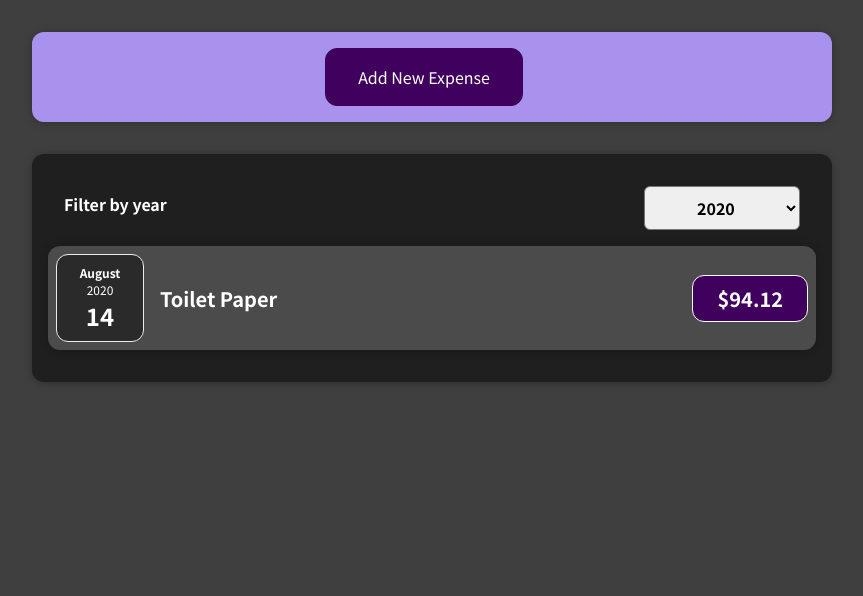
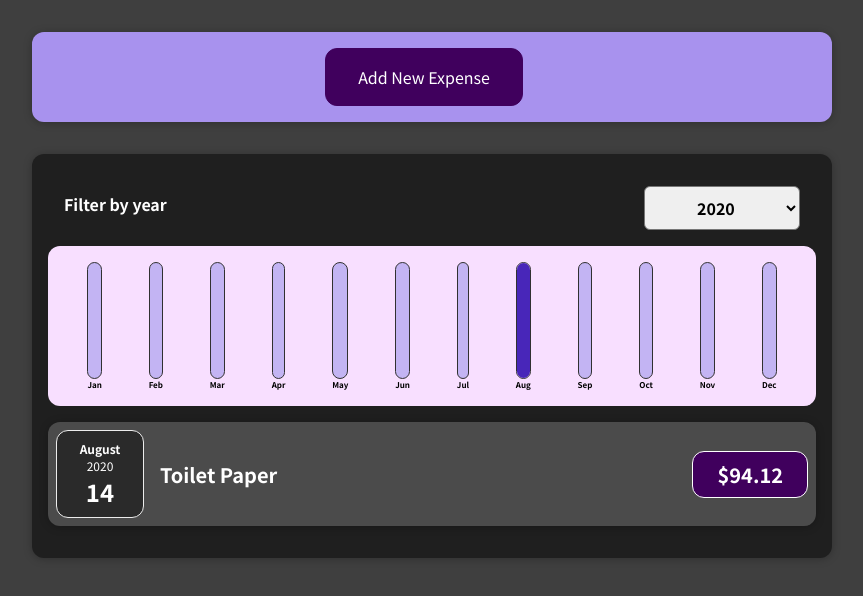
Before and after one commit to KniazevRoman/react-complete-guide, a React (Create React App) app: page / in a window 1280 px wide. Shown: the top 596 px of the page, without its empty margins (208-1071 px from the left). Built offline with nearby package versions, Linux system fonts and the light colour scheme.

Commit message:
70. Wrap up & next steps

```diff
--- /dev/null
+++ b/src/components/Chart/Chart.css
@@ -0,0 +1,9 @@
+.chart {
+    padding: 1rem;
+    border-radius: 12px;
+    background-color: #f8dfff;
+    text-align: center;
+    display: flex;
+    justify-content: space-around;
+    height: 10rem;
+}
--- /dev/null
+++ b/src/components/Chart/Chart.js
@@ -0,0 +1,24 @@
+import React from 'react';
+
+import ChartBar from './ChartBar';
+import './Chart.css';
+
+const Chart = (props) => {
+    const dataPointValues = props.dataPoints.map((dataPoint) => dataPoint.value);
+    const totalMaximum = Math.max(...dataPointValues);
+
+    return (
+        <div className="chart">
+            {props.dataPoints.map((dataPoint) => (
+                <ChartBar
+                    key={dataPoint.label}
+                    value={dataPoint.value}
+                    maxValue={totalMaximum}
+                    label={dataPoint.label}
+                />
+            ))}
+        </div>
+    )
+}
+
+export default Chart;
--- /dev/null
+++ b/src/components/Chart/ChartBar.css
@@ -0,0 +1,30 @@
+.chart-bar {
+    height: 100%;
+    display: flex;
+    flex-direction: column;
+    align-items: center;
+}
+
+.chart-bar__inner {
+    height: 100%;
+    width: 100%;
+    border: 1px solid #313131;
+    border-radius: 12px;
+    background-color: #c3b4f3;
+    overflow: hidden;
+    display: flex;
+    flex-direction: column;
+    justify-content: flex-end;
+}
+
+.chart-bar__fill {
+    background-color: #4826b9;
+    width: 100%;
+    transition: all 0.3s ease-out;
+}
+
+.chart-bar__label {
+    font-weight: bold;
+    font-size: 0.5rem;
+    text-align: center;
+}
--- /dev/null
+++ b/src/components/Chart/ChartBar.js
@@ -0,0 +1,22 @@
+import React from 'react';
+
+import "./ChartBar.css";
+
+const ChartBar = (props) => {
+    let barFillHeight = '0%';
+
+    if(props.maxValue > 0) {
+        barFillHeight = Math.round((props.value / props.maxValue) * 100) + '%';
+    }
+
+    return (
+        <div className="chart-bar">
+            <div className="chart-bar__inner">
+                <div className="chart-bar__fill" style={{height: barFillHeight}}></div>
+            </div>
+            <div className="chart-bar__label">{props.label}</div>
+        </div>
+    )
+}
+
+export default ChartBar;
--- a/src/components/Expenses/Expenses.js
+++ b/src/components/Expenses/Expenses.js
@@ -3,6 +3,7 @@ import React, {useState} from "react";
 import Card from "../UI/Card";
 import ExpenseFilter from "../ExpenseFilter/ExpenseFilter";
 import ExpensesList from "./ExpensesList";
+import ExpensesChart from "./ExpensesChart";
 import './Expenses.css';
 
 const Expenses = (props) => {
@@ -19,6 +20,7 @@ const Expenses = (props) => {
     return (
         <Card className="expenses">
             <ExpenseFilter selected={filteredYear} onChangeFilter={filterChangeHandler}/>
+            <ExpensesChart expenses={filteredExpenses}/>
             <ExpensesList items={filteredExpenses}/>
         </Card>
     );
--- /dev/null
+++ b/src/components/Expenses/ExpensesChart.js
@@ -0,0 +1,29 @@
+import React from 'react';
+
+import Chart from '../Chart/Chart';
+
+const ExpensesChart = (props) => {
+    const chartDataPoints = [
+        {label: 'Jan', value: 0},
+        {label: 'Feb', value: 0},
+        {label: 'Mar', value: 0},
+        {label: 'Apr', value: 0},
+        {label: 'May', value: 0},
+        {label: 'Jun', value: 0},
+        {label: 'Jul', value: 0},
+        {label: 'Aug', value: 0},
+        {label: 'Sep', value: 0},
+        {label: 'Oct', value: 0},
+        {label: 'Nov', value: 0},
+        {label: 'Dec', value: 0},
+    ];
+
+    for (const expense of props.expenses) {
+        const expenseMonth = expense.date.getMonth();
+        chartDataPoints[expenseMonth].value += expense.amount;
+    }
+
+    return <Chart dataPoints = {chartDataPoints}/>
+}
+
+export default ExpensesChart;
--- a/src/components/NewExpense/ExpenseForm.js
+++ b/src/components/NewExpense/ExpenseForm.js
@@ -57,7 +57,7 @@ const ExpenseForm = (props) => {
 
         const expenseData = {
             title: enteredTitle,
-            amount: enteredAmount,
+            amount: +enteredAmount,
             date: new Date(enteredDate)
         };
 
```
Also changed, not shown: 1 other file (tests, documents, lock files or other folders).
